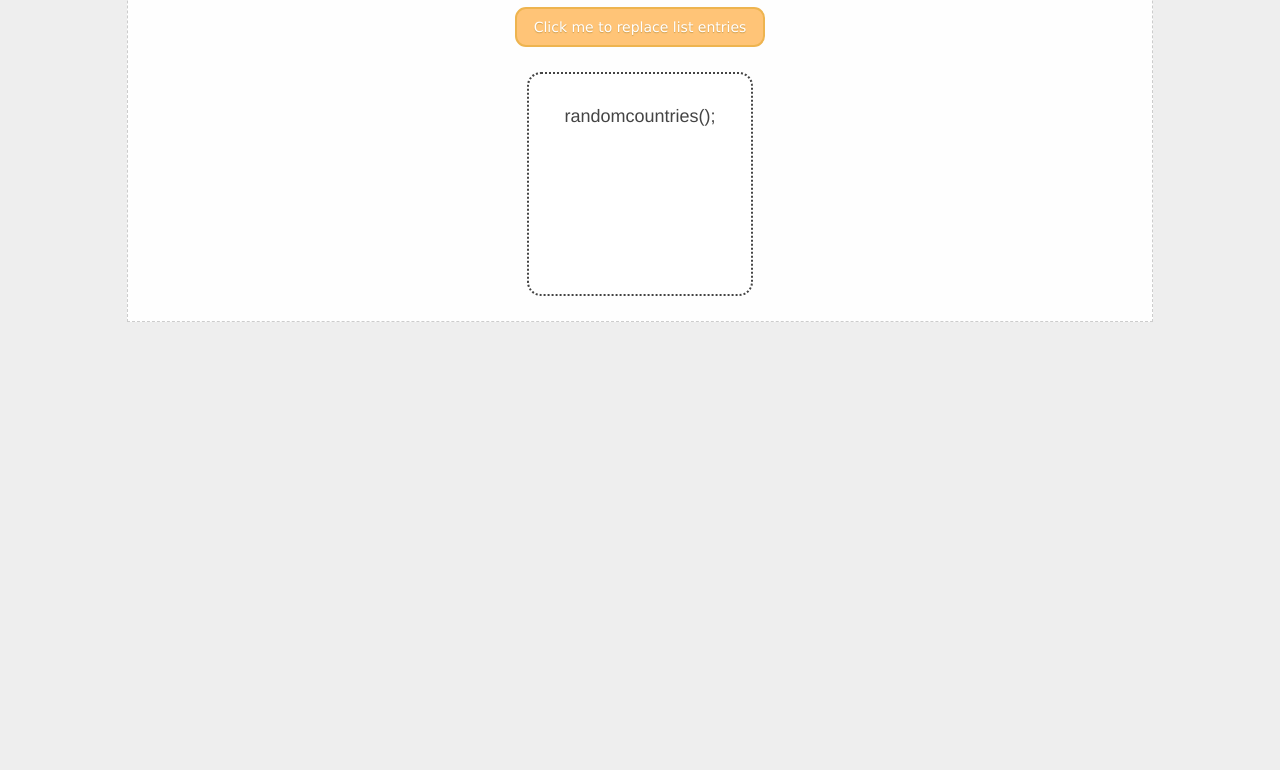
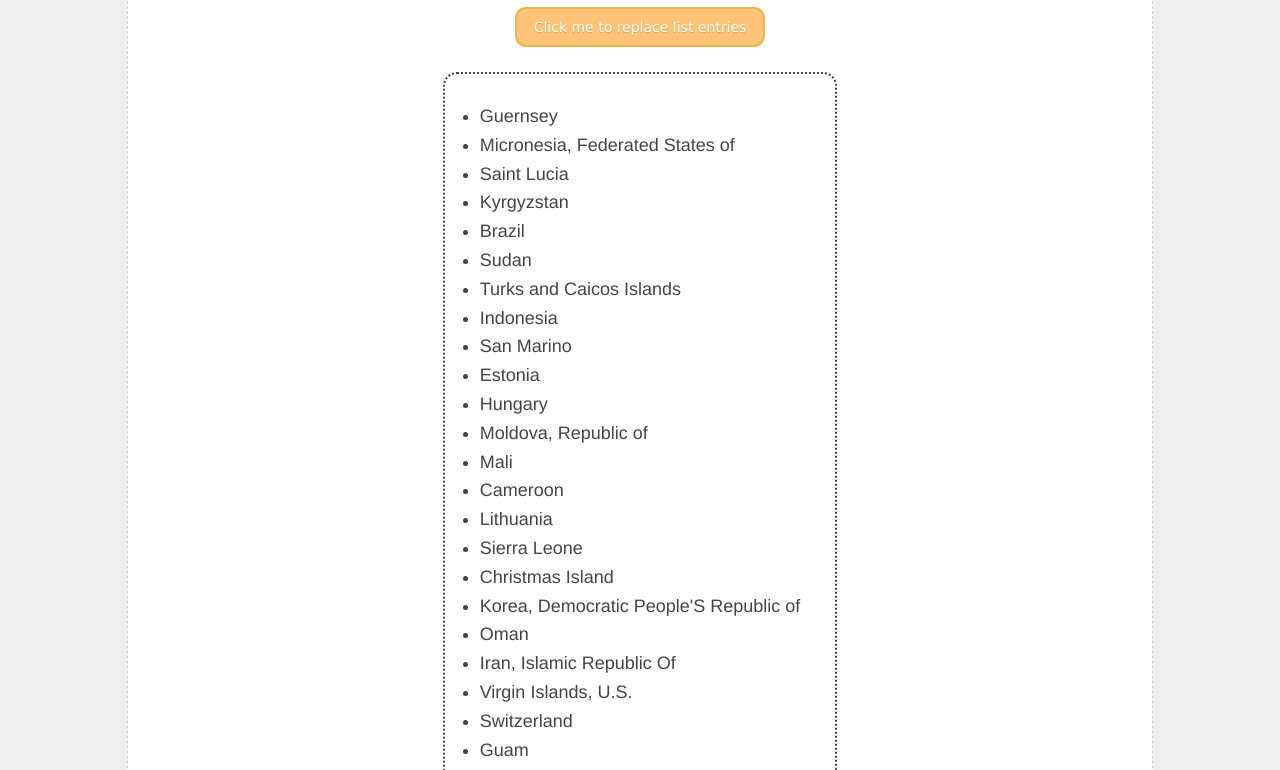
Before and after one commit to lukeagibson/lukeagibson.github.io, a plain HTML site: page lab_5/index.html in a window 1280 px wide. Shown: the part 142-912 px from the top of the page. Before the commit the page ends 800 px from the top, so only its background shows below. Drawn offline with Linux system fonts and the light colour scheme.

Commit message:
Update index.html

```diff
--- a/lab_5/index.html
+++ b/lab_5/index.html
@@ -14,8 +14,7 @@
       <button class="button" onclick="randomcountries();">Click me to replace list entries</button>
       <div class="content">
         <ul class="instructions">
-          randomcountries();
-          </li>
+
         </ul>
       </div>
       <div class="footer"></div>
@@ -287,7 +286,7 @@
       }
       document.getElementsByClassName("instructions")[0].innerHTML = country_list;
     }
-
+    randomcountries();
   </script>
 
 </body>
```
